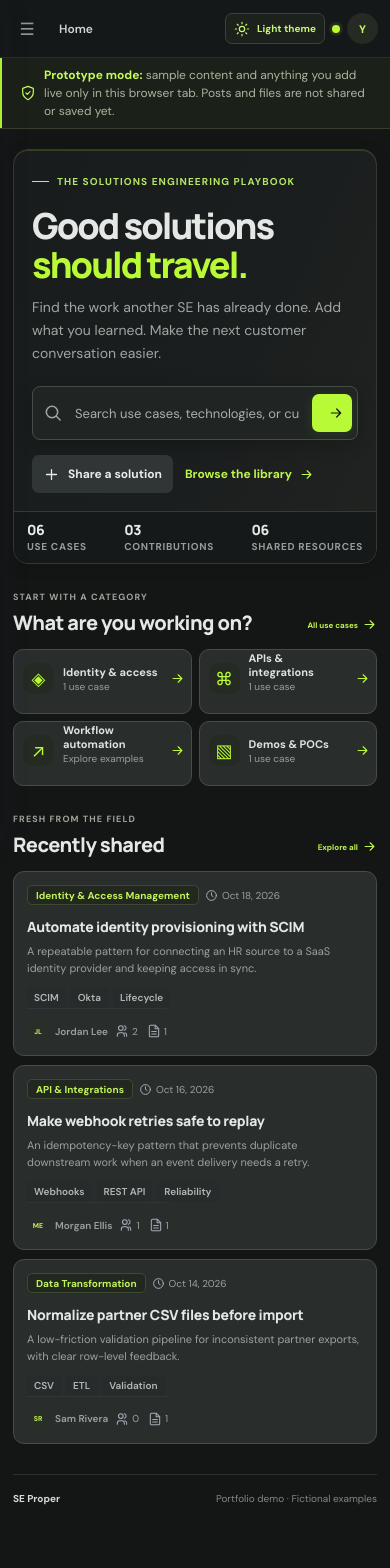
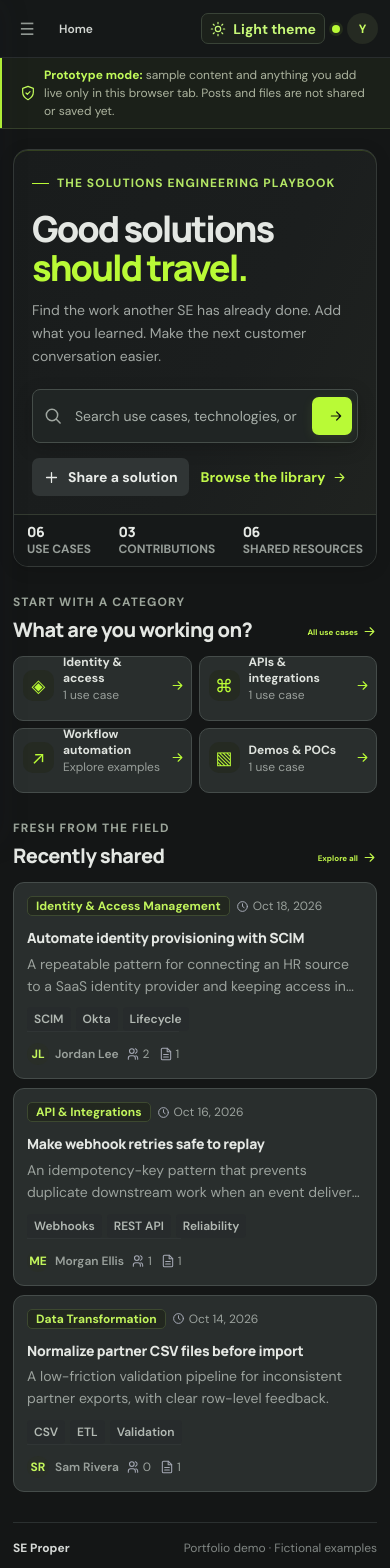
Before and after one commit to PCHIII/SE-Proper, a React (Vite) app: page / in a window 390 px wide. Shown: the top 1568 px of the page. Before the commit the page ends 1528 px from the top, so only its background shows below. Built offline with nearby package versions, Linux system fonts and the light colour scheme.

Commit message:
Improve SE Proper text readability

```diff
--- a/src/App.tsx
+++ b/src/App.tsx
@@ -185,7 +185,7 @@ function HomePage({ cases, navigate }: { cases: UseCase[]; navigate: (path: stri
       </div>
       <div className="hero-stats">
         <Stat value={String(cases.length).padStart(2, '0')} label="USE CASES" /><Stat value={String(allContributions).padStart(2, '0')} label="CONTRIBUTIONS" /><Stat value={String(allFiles).padStart(2, '0')} label="SHARED RESOURCES" />
-        <div className="stats-caption"><span className="footer-dot" /> A little more collective every day</div>
+        <div className="stats-caption"><span className="footer-dot" /> A little more knowledge collected every day</div>
       </div>
     </section>
 
--- a/src/styles.css
+++ b/src/styles.css
@@ -484,3 +484,85 @@ html[data-theme="light"] .theme-toggle:hover { border-color: #a9bf8a; background
   .activity-byline, .activity-body > p { font-size: 10px; }
   .detail-heading-main > p, .info-body > p, .context-line, .implementation-grid p, .lesson-grid p { font-size: 12px; }
 }
+
+/* Readability pass: keep functional copy and labels comfortably legible. */
+.brand-name small, .sidebar-label, .sidebar-tip strong, .sidebar-tip p, .sidebar-footer,
+.breadcrumb, .breadcrumb strong, .public-mode, .prototype-notice, .page-footer,
+.eyebrow, .eyebrow-quiet, .art-card-head, .art-people, .art-people strong,
+.floating-note b, .floating-note small, .stat span, .stats-caption, .category-name,
+.category-count, .category-pill, .card-date, .tag, .author-chip, .card-counts span,
+.results-line, .filter-select, .sort-select, .filter-select select, .sort-select select,
+.community-metrics div div span, .activity-byline, .activity-byline time,
+.activity-title, .activity-body > p, .activity-parent, .activity-parent button,
+.live-pill, .side-callout p, .demo-note p, .demo-note strong, .back-link,
+.detail-heading-main > p, .detail-meta, .button-caption, .info-body > p,
+.context-line, .context-line span, .implementation-grid p, .implementation-grid span,
+.outcome-box strong, .outcome-box p, .lesson-grid strong, .lesson-grid p,
+.resource-info > span, .resource-info small, .quick-fact-row, .detail-callout p,
+.detail-callout .text-button, .contribution-kind, .contribution-head-text strong,
+.contribution-by, .contribution-status, .contribution-expanded-body > p,
+.empty-contributions strong, .empty-contributions p, .empty-contributions .button,
+.form-section-heading > span, .form-section-heading h2 small, .form-section-heading p,
+.form-field > span, .form-field > span i, .form-field small, .form-disclaimer,
+.preview-public-label, .preview-summary, .preview-author, .preview-block p,
+.preview-block > span, .preview-files > span:first-child, .preview-file-name,
+.preview-disclaimer, .form-error, .dropzone strong, .dropzone > span:not(.dropzone-icon),
+.dropzone small, .selected-file strong, .selected-file small, .publish-notice strong,
+.publish-notice p, .aside-card > p, .aside-card li, .aside-card li span,
+.storage-aside-note, .parent-reference > div span, .parent-reference strong,
+.parent-reference small, .parent-reference > .text-button {
+  font-size: 12px;
+}
+
+.nav-item, .hero-search input, .hero-search .button, .hero-actions .button,
+.text-button, .button, .library-search input, .theme-toggle, .form-field input,
+.form-field textarea, .form-field select { font-size: 14px; }
+
+.hero-copy > p, .case-summary, .page-intro p, .form-page-header > p,
+.empty-state p, .detail-heading-main > p, .info-body > p, .context-line,
+.implementation-grid p, .lesson-grid p, .aside-card > p, .aside-card li,
+.publish-notice p, .preview-summary, .preview-block p { font-size: 14px; }
+
+.avatar-me, .avatar-small, .avatar-medium, .avatar-tiny { font-size: 12px; }
+
+@media (max-width: 640px) {
+  .topbar { gap: 8px; }
+  .topbar-actions { gap: 7px; }
+  .public-mode { flex-basis: 8px; font-size: 0; line-height: 0; }
+  .hero-search .button { font-size: 0; }
+  .category-count, .category-pill, .card-date, .tag, .author-chip,
+  .card-counts span, .results-line, .activity-byline, .activity-byline time,
+  .activity-title, .activity-body > p, .activity-parent, .activity-parent button,
+  .live-pill, .side-callout p, .demo-note p, .demo-note strong, .back-link,
+  .detail-heading-main > p, .detail-meta, .info-body > p, .context-line,
+  .context-line span, .implementation-grid p, .implementation-grid span,
+  .outcome-box strong, .outcome-box p, .lesson-grid strong, .lesson-grid p,
+  .quick-fact-row, .detail-callout p, .detail-callout .text-button,
+  .contribution-kind, .contribution-head-text strong, .contribution-by,
+  .contribution-status, .contribution-expanded-body > p,
+  .empty-contributions strong, .empty-contributions p, .empty-contributions .button,
+  .form-section-heading > span, .form-section-heading h2 small,
+  .form-section-heading p, .form-field > span, .form-field > span i,
+  .resource-info > span, .resource-info small, .form-field small,
+  .form-disclaimer, .button-caption, .preview-author, .preview-file-name,
+  .preview-public-label, .preview-block > span, .preview-files > span:first-child, .preview-disclaimer,
+  .dropzone strong, .dropzone > span:not(.dropzone-icon), .dropzone small,
+  .selected-file strong, .selected-file small, .storage-aside-note,
+  .parent-reference > div span, .parent-reference strong, .parent-reference small {
+    font-size: 12px;
+  }
+  .hero-stats { gap: 8px; }
+  .stat { min-width: 0; }
+  .stat span { font-size: 12px; letter-spacing: 0; line-height: 1.25; }
+  .page-footer { font-size: 12px; }
+  .hero-copy > p, .case-summary, .page-intro p, .form-page-header > p,
+  .activity-byline, .activity-body > p, .detail-heading-main > p, .info-body > p,
+  .context-line, .implementation-grid p, .lesson-grid p, .aside-card > p,
+  .aside-card li, .publish-notice p, .preview-summary, .preview-block p {
+    font-size: 14px;
+  }
+  .nav-item, .hero-search input, .hero-actions .button, .text-button, .button,
+  .library-search input, .theme-toggle, .form-field input, .form-field textarea,
+  .form-field select { font-size: 14px; }
+  .hero-search .button { font-size: 0; }
+}
```
